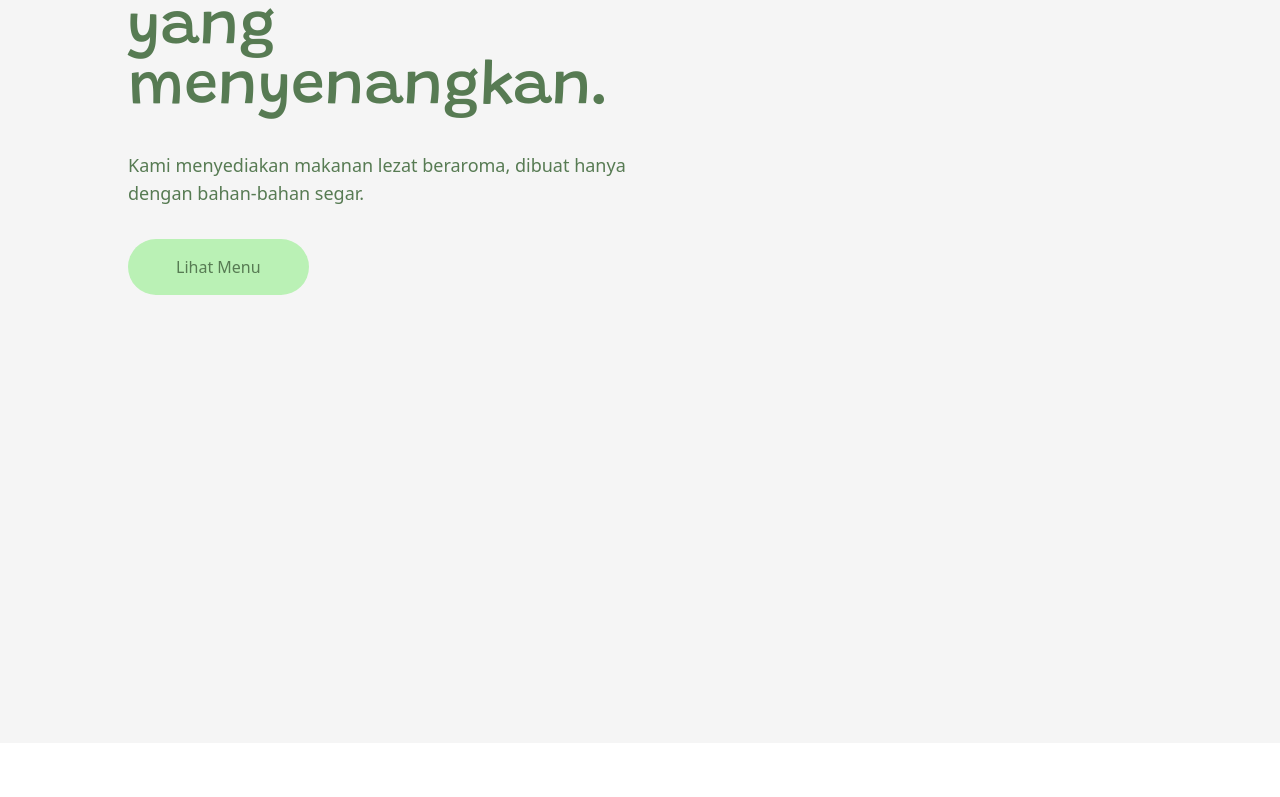
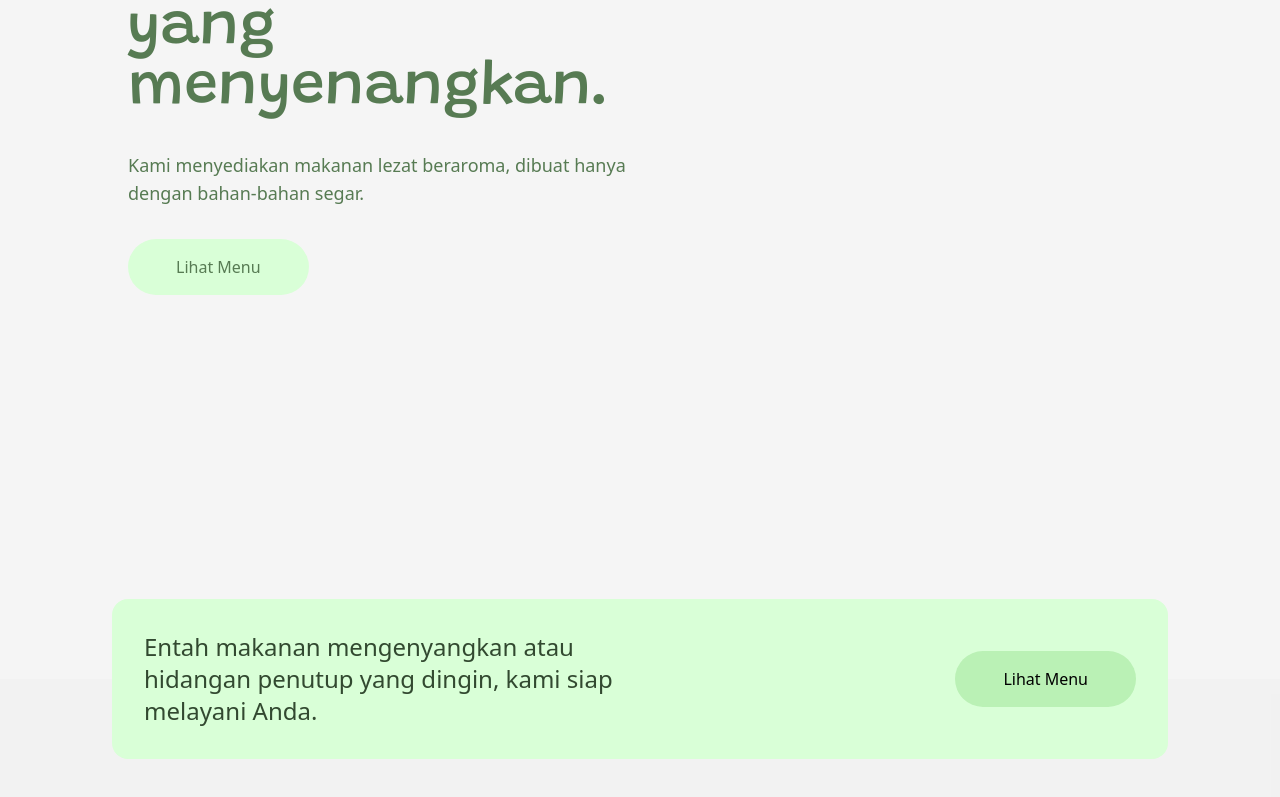
Before and after one commit to pnxl/senangsegar, a Nuxt app: page / in a window 1280 px wide. Shown: the part 323-1120 px from the top of the page. Before the commit the page ends 1066 px from the top, so only its background shows below. Built offline with nearby package versions, Linux system fonts and the light colour scheme.

Commit message:
feat: add footer & styles: adjust cas colour

```diff
--- a/layouts/default.vue
+++ b/layouts/default.vue
@@ -1,6 +1,6 @@
 <template>
   <main
-    class="bg-neutral-100 dark:bg-neutral-900 flex flex-col gap-y-8 sm:gap-y-12 md:gap-y-16 md:py-16 sm:py-12 py-8"
+    class="bg-neutral-100 dark:bg-neutral-900 flex flex-col gap-y-8 sm:gap-y-12 md:gap-y-16 md:pt-16 sm:pt-12 pt-8"
   >
     <header
       :class="{ sticking }"
@@ -27,17 +27,38 @@
         </div>
         <nuxt-link
           to="/menu"
-          class="dark:bg-brand-darkest bg-brand-light dark:text-brand-light dark:hover:bg-brand-darker dark:hover:text-brand-lighter hover:bg-brand-dark hover:text-brand-darkest py-2 px-4 rounded-full font-medium"
+          class="dark:bg-brand-darkest bg-brand-lighter dark:text-brand-light dark:hover:bg-brand-darker dark:hover:text-brand-lighter hover:bg-brand-light hover:text-brand-darkest py-2 px-4 rounded-full font-medium"
         >
           <p>Menu</p>
         </nuxt-link>
       </div>
     </header>
-    <div
-      ref="target"
-      class="md:px-24 lg:px-32 2xl:px-48 sm:px-12 px-8 min-h-screen md:min-w-full md:flex md:justify-center text-brand-darker dark:text-brand-light"
-    >
-      <slot />
+    <div ref="target">
+      <div
+        class="md:px-24 lg:px-32 2xl:px-48 sm:px-12 px-8 min-h-screen md:min-w-full md:flex md:justify-center text-brand-darker dark:text-brand-light"
+      >
+        <slot />
+      </div>
+      <div
+        class="dark:bg-neutral-800/75 bg-neutral-200/25 md:pb-16 sm:pb-12 pb-8 p-4"
+      >
+        <div
+          class="dark:bg-brand-darkest bg-brand-lighter rounded-2xl p-8 mx-24 -mt-24 flex justify-between"
+        >
+          <h1
+            class="font-medium text-2xl w-1/2 dark:text-brand-lightest text-brand-darkest"
+          >
+            Entah makanan mengenyangkan atau hidangan penutup yang dingin, kami
+            siap melayani Anda.
+          </h1>
+          <nuxt-link
+            to="/menu"
+            class="dark:bg-brand-darker bg-brand-light dark:text-brand-light dark:hover:bg-brand-darker/50 dark:hover:text-brand-lighter hover:bg-brand-lightest hover:text-brand-darkest py-4 px-12 w-fit h-fit my-auto rounded-full font-medium"
+          >
+            <p>Lihat Menu</p>
+          </nuxt-link>
+        </div>
+      </div>
     </div>
   </main>
 </template>
--- a/pages/index.vue
+++ b/pages/index.vue
@@ -12,7 +12,7 @@
       </p>
       <nuxt-link
         to="/menu"
-        class="dark:bg-brand-darkest bg-brand-light dark:text-brand-light dark:hover:bg-brand-darker dark:hover:text-brand-lighter hover:bg-brand-dark hover:text-brand-darkest py-4 px-12 w-fit rounded-full font-medium"
+        class="dark:bg-brand-darkest bg-brand-lighter dark:text-brand-light dark:hover:bg-brand-darker dark:hover:text-brand-lighter hover:bg-brand-light hover:text-brand-darkest py-4 px-12 w-fit rounded-full font-medium"
       >
         <p>Lihat Menu</p>
       </nuxt-link>
```
